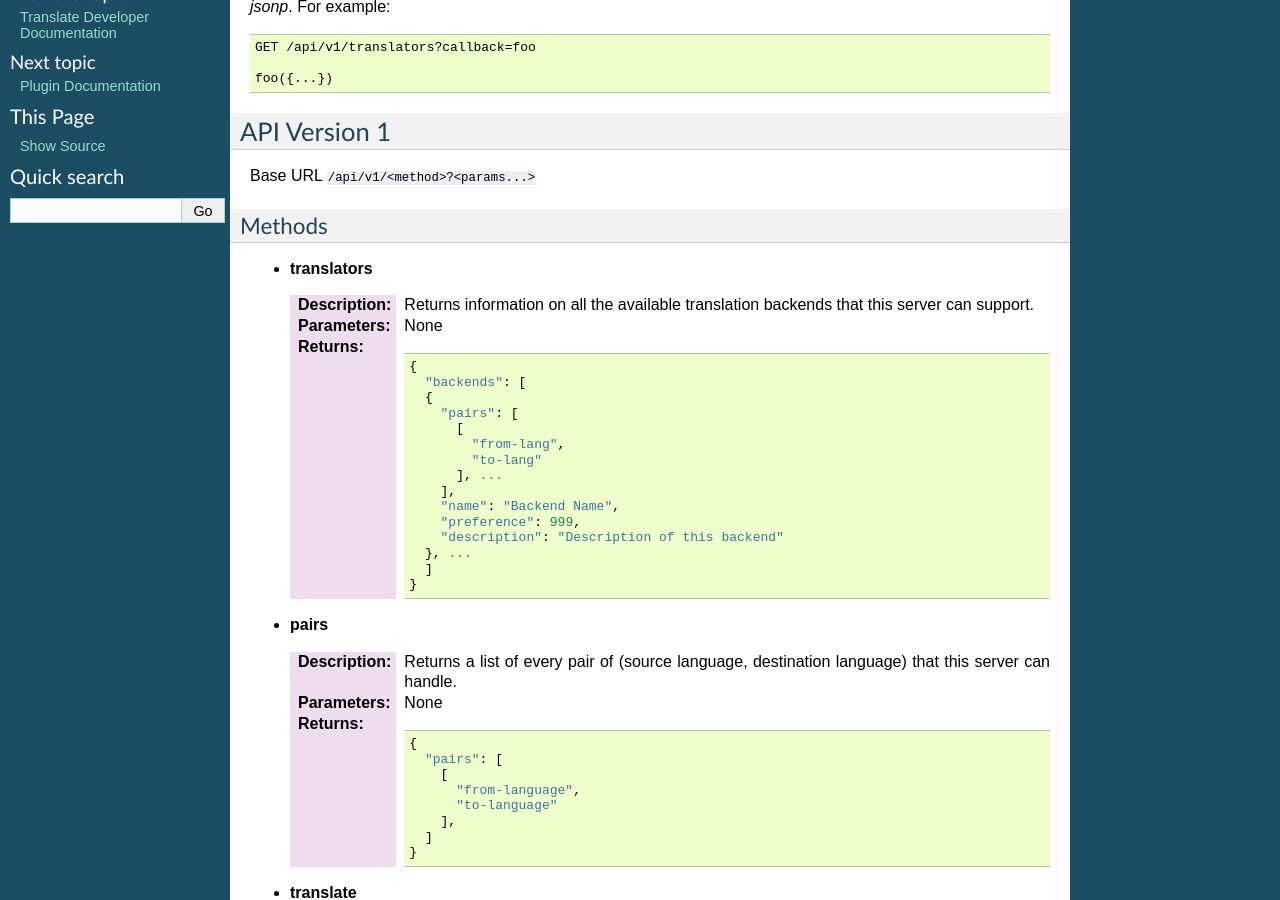
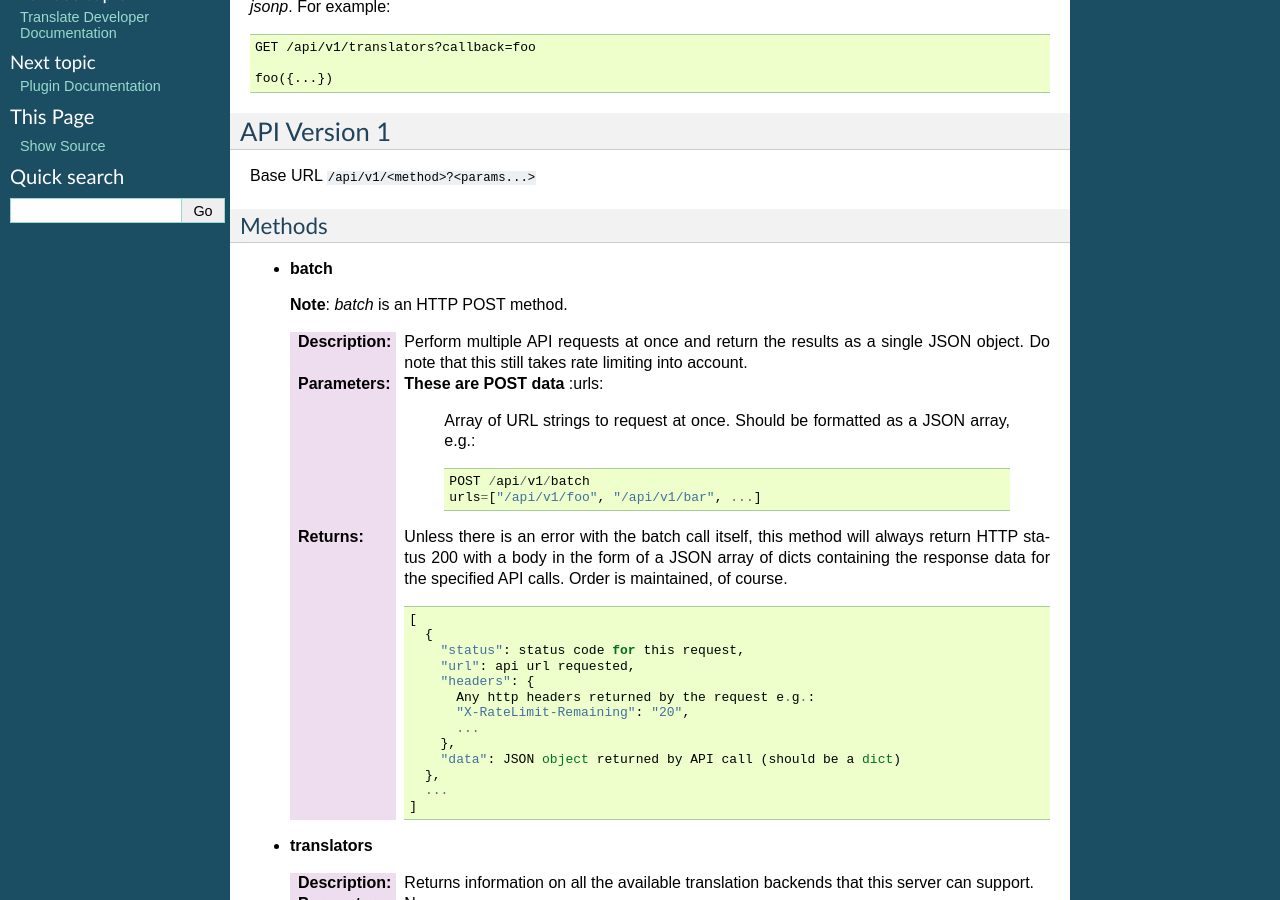
Before and after one commit to erik/translate, a Sphinx documentation site: the page built from docs/source/dev/api.rst, in a window 1280 px wide and 900 px high, scrolled down 214 px. Built offline with Sphinx 7.4.7, drawn with Linux system fonts in a browser that asks for light colours.

Commit message:
Update documentation to include batch

```diff
--- a/docs/source/dev/api.rst
+++ b/docs/source/dev/api.rst
@@ -21,6 +21,42 @@ Base URL :code:`/api/v1/<method>?<params...>`
 
 Methods
 ~~~~~~~
+
+- **batch**
+
+  **Note**: *batch* is an HTTP POST method.
+
+  :Description:
+     Perform multiple API requests at once and return the results as a single
+     JSON object. Do note that this still takes rate limiting into account.
+  :Parameters:
+     **These are POST data**
+     :urls:
+        Array of URL strings to request at once. Should be formatted as a JSON
+        array, e.g.::
+
+          POST /api/v1/batch
+          urls=["/api/v1/foo", "/api/v1/bar", ...]
+  :Returns:
+     Unless there is an error with the batch call itself, this method will
+     always return HTTP status 200 with a body in the form of a JSON array of
+     dicts containing the response data for the specified API calls. Order is
+     maintained, of course.
+     ::
+
+        [
+          {
+            "status": status code for this request,
+            "url": api url requested,
+            "headers": {
+              Any http headers returned by the request e.g.:
+              "X-RateLimit-Remaining": "20",
+              ...
+            },
+            "data": JSON object returned by API call (should be a dict)
+          },
+          ...
+        ]
 
 - **translators**
 
```
Also changed, not shown: 1 other file.
